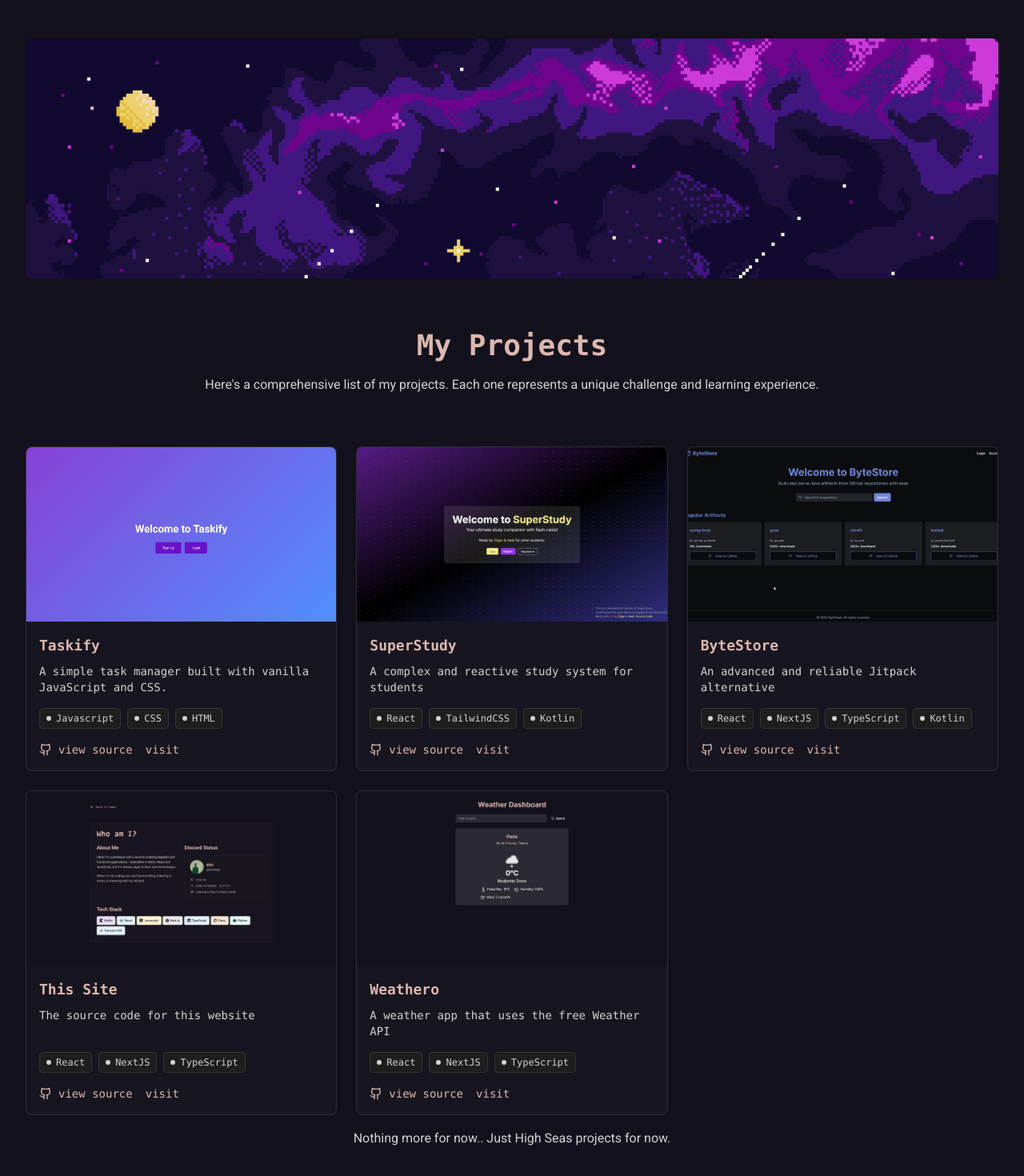
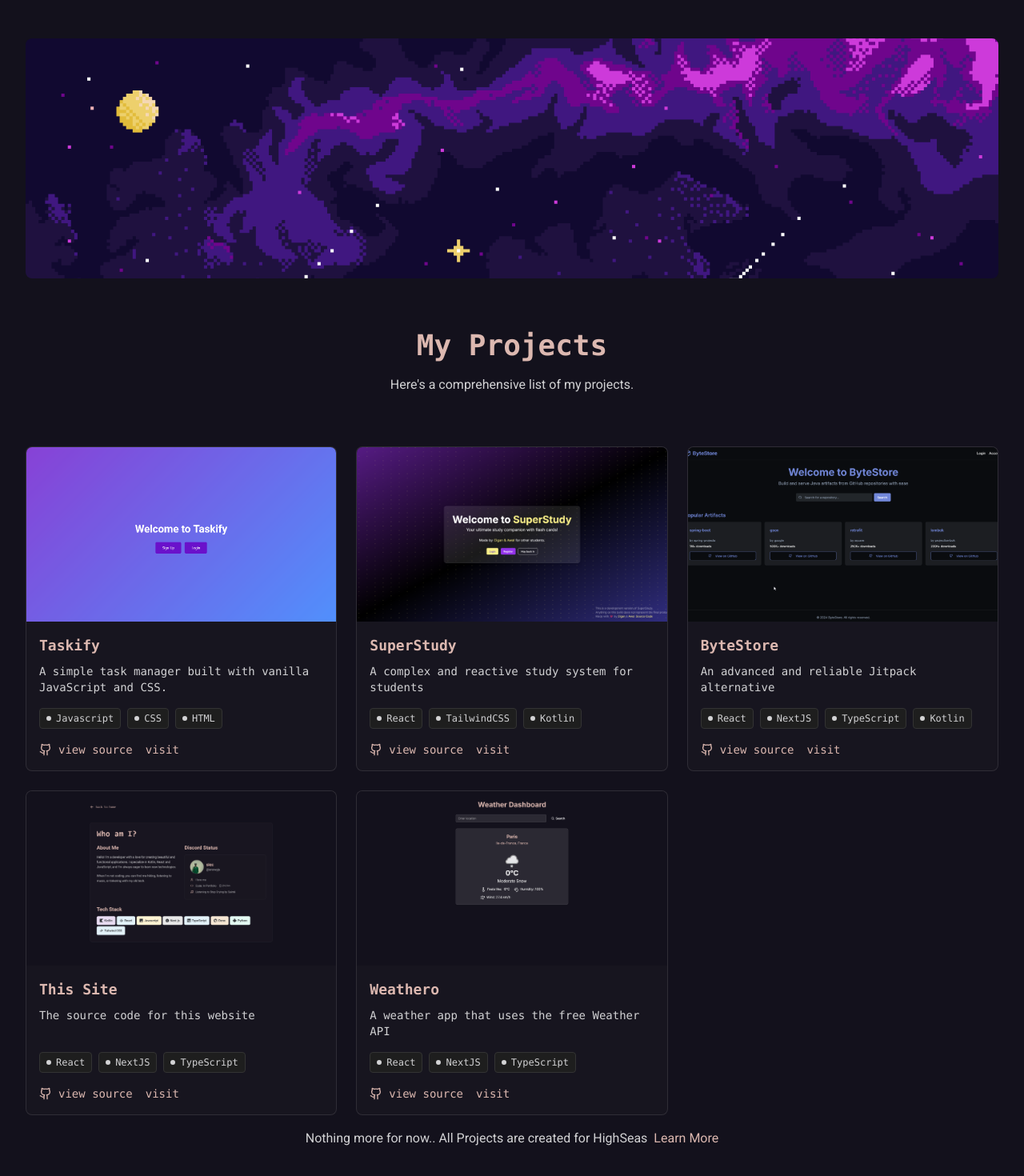
Before and after one commit to snowypy/Portfolio, a Next.js app: page /projects in a window 1280 px wide. Shown: the part 104-1574 px from the top of the page at 80% size. Built offline with nearby package versions, Linux system fonts and the light colour scheme.

Commit message:
Update personal information and project descriptions; add Java to tech stack

```diff
--- a/app/page.tsx
+++ b/app/page.tsx
@@ -126,8 +126,8 @@ export default function Home() {
             </div>
           </div>
           <p className="text-[#D2D2D4] leading-relaxed">
-            I&apos;m currently working on Java and Kotlin Development for both open source and closed source repositories.
-            You can contact me via &apos;me@snowyjs.lol&apos; or via &apos;snowyjs&apos; on discord!
+            I&apos;m trying to become a Full Stack Developer. I&apos;m currently learning Rust and C++ for my projects.
+
           </p>
           <div className="flex justify-center space-x-4">
             <Link className="text-[#DCB8B0] hover:text-[#D2D2D4] transition-colors" href="who">
--- a/app/projects/page.tsx
+++ b/app/projects/page.tsx
@@ -84,7 +84,7 @@ export default function ProjectsPage() {
         <header className="space-y-4 max-w-3xl mx-auto text-center mb-16">
           <h1 className="text-4xl font-bold font-mono text-[#DCB8B0]">My Projects</h1>
           <p className="text-[#D2D2D4] leading-relaxed">
-            Here's a comprehensive list of my projects. Each one represents a unique challenge and learning experience.
+            Here's a comprehensive list of my projects.
           </p>
         </header>
 
@@ -156,9 +156,16 @@ export default function ProjectsPage() {
 
         <header className="space-y-4 max-w-3xl mx-auto text-center mb-16">
           <h1 className="text-4xl font-bold font-mono text-[#DCB8B0]"></h1>
-          <p className="text-[#D2D2D4] leading-relaxed">
-            Nothing more for now.. Just High Seas projects for now.
-          </p>
+            <p className="text-[#D2D2D4] leading-relaxed">
+            Nothing more for now.. All Projects are created for HighSeas
+            <span className="mx-1"></span>
+            <Link
+              href="https://highseas.hackclub.com"
+              className="text-[#DCB8B0] hover:text-[#D2D2D4] transition-colors"
+            >
+              Learn More
+            </Link>
+            </p>
         </header>
 
       </div>
--- a/app/who/components/TechStack.tsx
+++ b/app/who/components/TechStack.tsx
@@ -1,3 +1,4 @@
+import { FaJava } from "react-icons/fa";
 import {
     SiKotlin,
     SiReact,
@@ -11,6 +12,7 @@ import {
 
   const techStack = [
     { name: 'Kotlin', Icon: SiKotlin, color: '#E8DBF1' },
+    { name: 'Java', Icon: FaJava, color: '#FFF4D3' },
     { name: 'React', Icon: SiReact, color: '#E3F2F9' },
     { name: 'Javascript', Icon: SiJavascript, color: '#FFF4D3' },
     { name: 'Next.js', Icon: SiNextdotjs, color: '#E8E8E8' },
--- a/app/who/page.tsx
+++ b/app/who/page.tsx
@@ -101,7 +101,10 @@ export default function WhoPage() {
             <div>
               <h2 className="text-3xl font-bold text-[#DCB8B0] mb-6">About Me</h2>
               <p className="text-lg text-[#D2D2D4]/90 mb-6 leading-relaxed">
-                Hello! I&apos;m a developer with a love for creating beautiful and functional applications. I specialize in Kotlin, React and JavaScript, and I&apos;m always eager to learn new technologies.
+                Hello! I&apos;m a 15 year old developer from the United Kingdom trying to become a Full Stack Developer.
+              </p>
+              <p className="text-lg text-[#D2D2D4]/90 mb-6 leading-relaxed">
+                I specialize in Kotlin, React and JavaScript, and I&apos;m always eager to learn new technologies.
               </p>
               <p className="text-lg text-[#D2D2D4]/90 mb-6 leading-relaxed">
                 When I&apos;m not coding, you can find me hiking, listening to music, or tinkering with my old tech.
```
